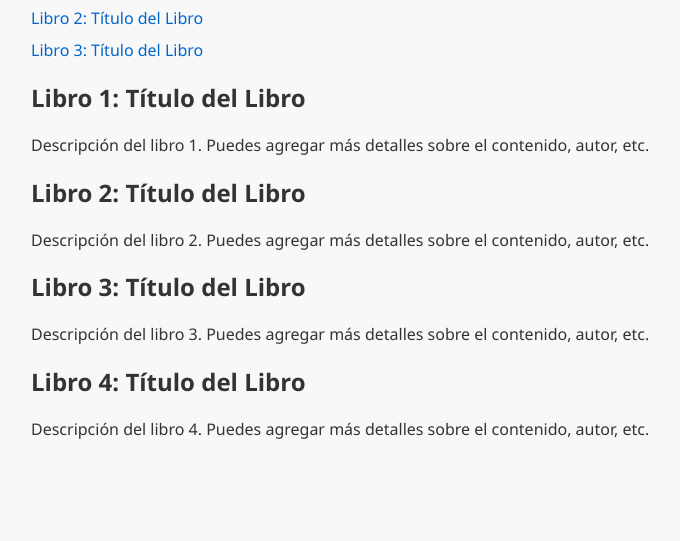
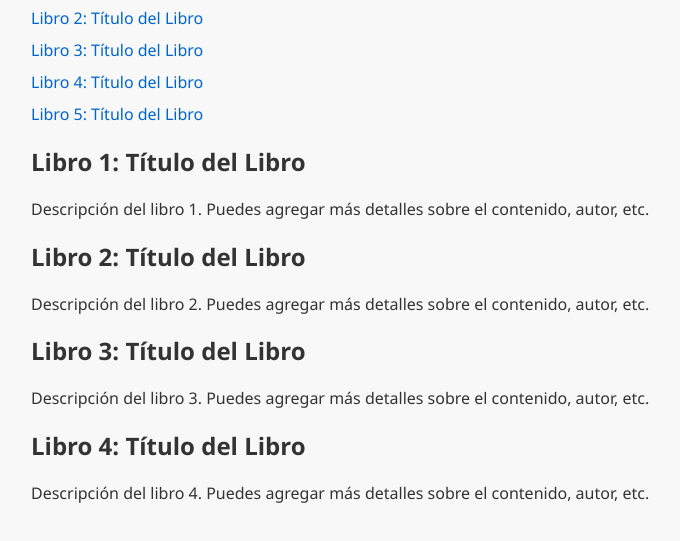
Before and after one commit to jritsqmet/isi-temp, a plain HTML site: page libros.html in a window 1280 px wide. Shown: the part 131-672 px from the top of the page, without its empty margins (209-889 px from the left). Drawn offline with Linux system fonts and the light colour scheme.

Commit message:
actualización de enlaces de libros

```diff
--- a/libros.html
+++ b/libros.html
@@ -45,6 +45,8 @@
         <li><a href="#libro1">Libro 1: Título del Libro</a></li>
         <li><a href="#libro2">Libro 2: Título del Libro</a></li>
         <li><a href="#libro3">Libro 3: Título del Libro</a></li>
+        <li><a href="#libro4">Libro 4: Título del Libro</a></li>
+        <li><a href="#libro5">Libro 5: Título del Libro</a></li>
     </ul>
 
     <h2 id="libro1">Libro 1: Título del Libro</h2>
```
